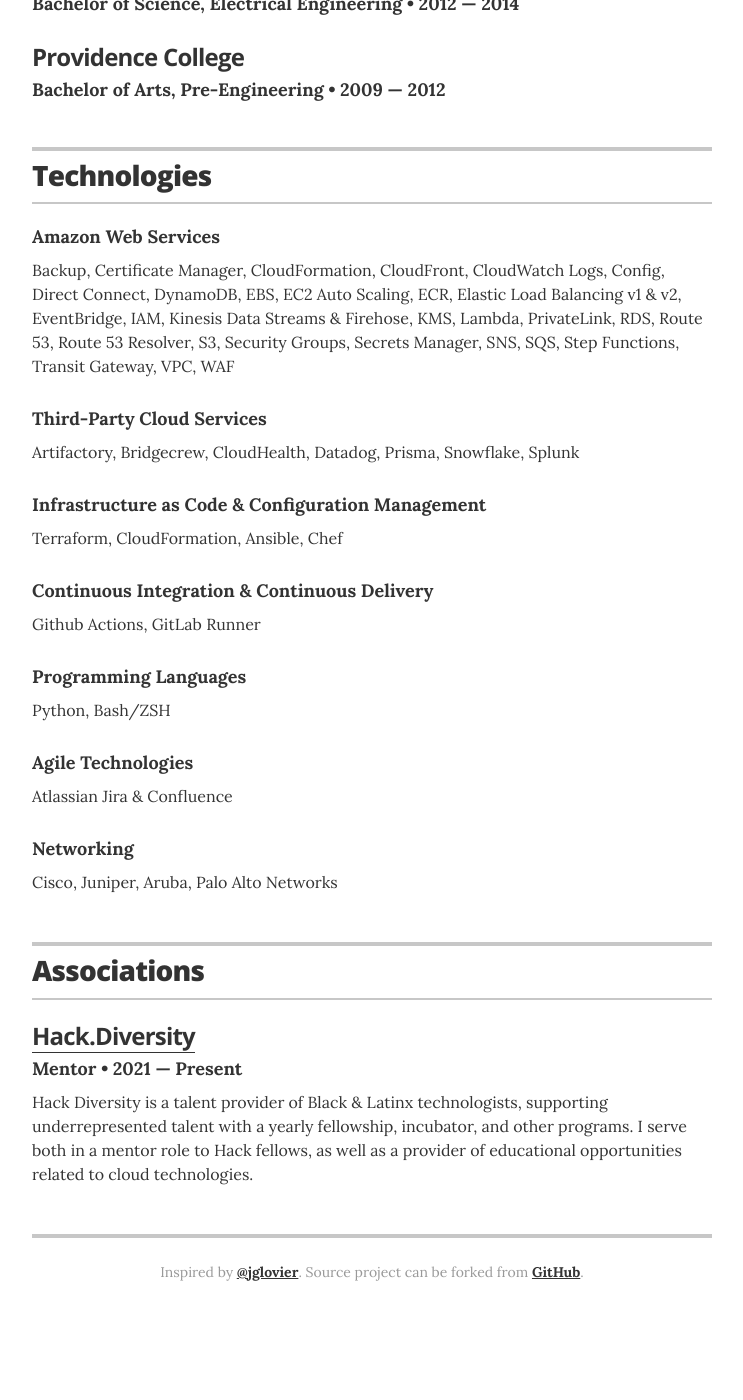
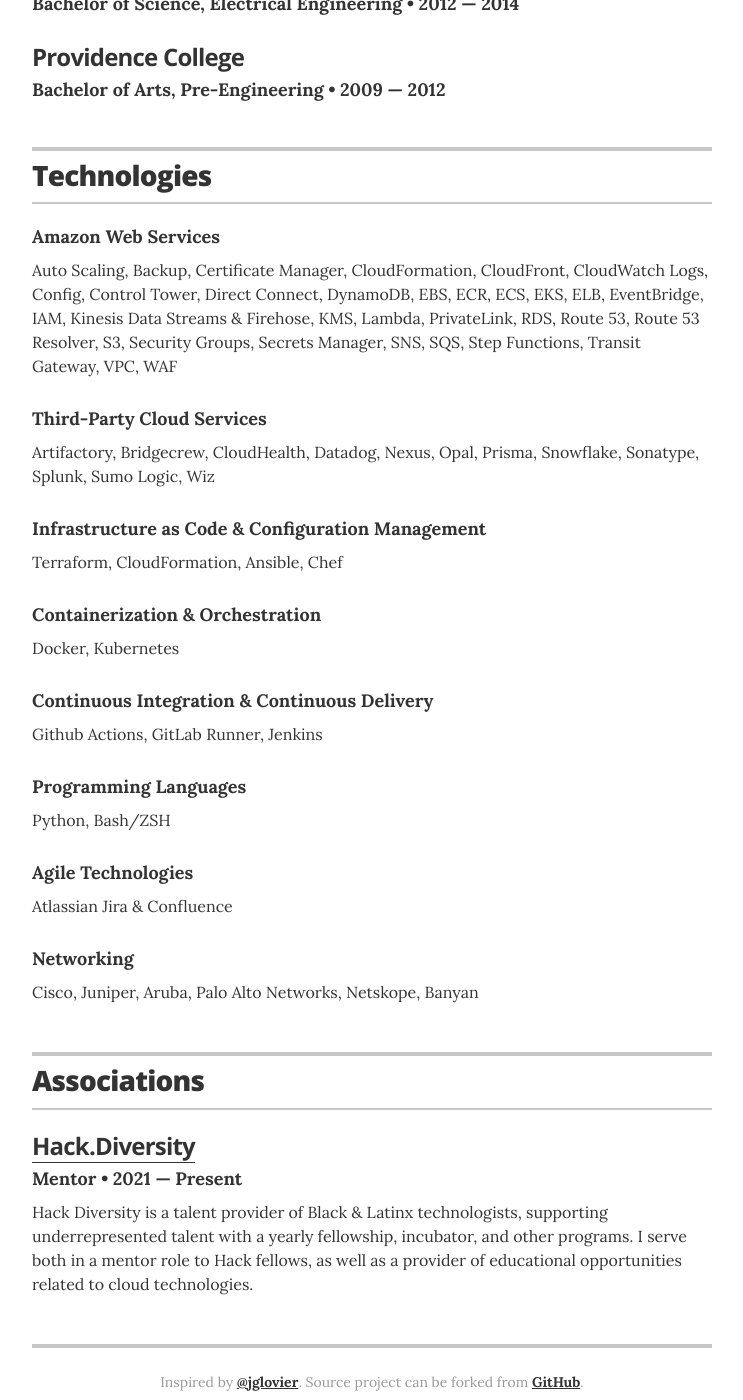
Before and after one commit to patrick-andrew-jain-taylor/resume, a Jekyll site: the page built from index.html, in a window 1280 px wide and 1400 px high, scrolled down 3478 px. Shown: the whole window, without its empty margins (268-1011 px from the left). Built offline with Jekyll 4.4.1, drawn with Linux system fonts in a browser that asks for light colours; before the commit the page ends 4809 px from its top, so only the background shows below that.

Commit message:
change: update technologies

```diff
--- a/_data/technologies.yml
+++ b/_data/technologies.yml
@@ -1,15 +1,17 @@
 # Technologies
 - service: Amazon Web Services
-  technologies: Backup, Certificate Manager, CloudFormation, CloudFront, CloudWatch Logs, Config, Direct Connect, DynamoDB, EBS, EC2 Auto Scaling, ECR, Elastic Load Balancing v1 & v2, EventBridge, IAM, Kinesis Data Streams & Firehose, KMS, Lambda, PrivateLink, RDS, Route 53, Route 53 Resolver, S3, Security Groups, Secrets Manager, SNS, SQS, Step Functions, Transit Gateway, VPC, WAF
+  technologies: Auto Scaling, Backup, Certificate Manager, CloudFormation, CloudFront, CloudWatch Logs, Config, Control Tower, Direct Connect, DynamoDB, EBS, ECR, ECS, EKS, ELB, EventBridge, IAM, Kinesis Data Streams & Firehose, KMS, Lambda, PrivateLink, RDS, Route 53, Route 53 Resolver, S3, Security Groups, Secrets Manager, SNS, SQS, Step Functions, Transit Gateway, VPC, WAF
 - service: Third-Party Cloud Services
-  technologies: Artifactory, Bridgecrew, CloudHealth, Datadog, Prisma, Snowflake, Splunk
+  technologies: Artifactory, Bridgecrew, CloudHealth, Datadog, Nexus, Opal, Prisma, Snowflake, Sonatype, Splunk, Sumo Logic, Wiz
 - service: Infrastructure as Code & Configuration Management
   technologies: Terraform, CloudFormation, Ansible, Chef
+- service: Containerization & Orchestration
+  technologies: Docker, Kubernetes
 - service: Continuous Integration & Continuous Delivery
-  technologies: Github Actions, GitLab Runner
+  technologies: Github Actions, GitLab Runner, Jenkins
 - service: Programming Languages
   technologies: Python, Bash/ZSH
 - service: Agile Technologies
   technologies: Atlassian Jira & Confluence
 - service: Networking
-  technologies: Cisco, Juniper, Aruba, Palo Alto Networks
+  technologies: Cisco, Juniper, Aruba, Palo Alto Networks, Netskope, Banyan
```
